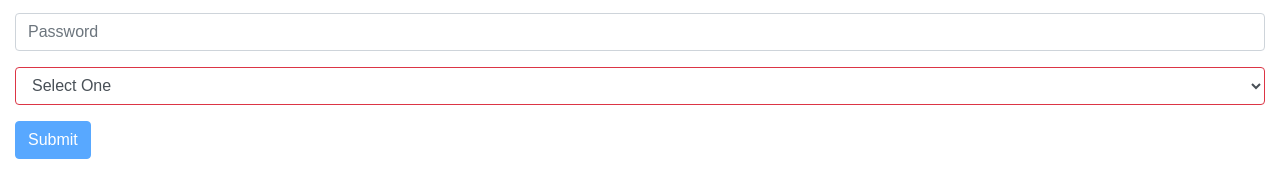
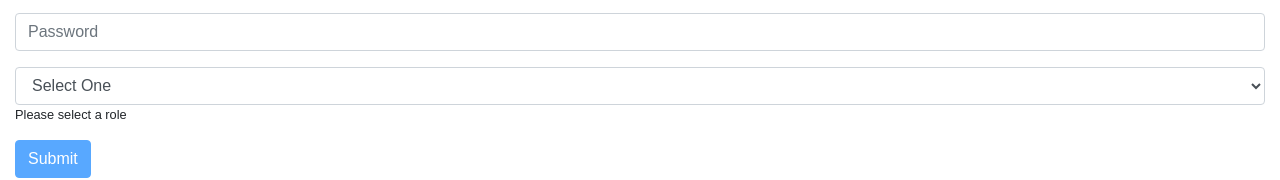
Before and after one commit to heardMan/paintball, a React (Create React App) app in the folder client/: page /register in a window 1280 px wide. Shown: the part 325-505 px from the top of the page. Built offline with nearby package versions, Linux system fonts and the light colour scheme; no server answers.

Commit message:
improved registration errors

```diff
--- a/client/src/Components/Register/Register.js
+++ b/client/src/Components/Register/Register.js
@@ -2,13 +2,17 @@ import React, { Component } from "react";
 
 class Register extends Component {
     render() {
-        const isEnabled = this.props.state.newEmail.length > 0 && this.props.state.password1.length > 0;
+        const isEnabled = this.props.state.newEmail.length > 0 && this.props.state.password1.length > 5 && this.props.state.password2.length > 5 && this.props.state.newRole !== "";
         const notEmail = this.props.state.newEmail.match(/.+@.+\../) === null && this.props.state.newEmail.length > 0  ? "border border-danger" : "";
+        const notEmailText = this.props.state.newEmail.match(/.+@.+\../) === null && this.props.state.newEmail.length > 0  ? "Please enter a more believable email" : "";
         const isEmail = this.props.state.newEmail.match(/.+@.+\../) !== null ? "border border-success" : "";
         const notPassword = this.props.state.password1.length < 6 && this.props.state.password1.length > 0  ? "border border-danger" : "";
+        const notPasswordTextLength = this.props.state.password1.length < 6 && this.props.state.password1.length > 0  ? "Password must be at least 6 character long" : "";
         const passwordsMatch = this.props.state.password1 !== this.props.state.password2 ? "border border-danger" : "";
+        const passwordsMatchText = this.props.state.password1 !== this.props.state.password2 ? "Passwords must match" : "";
         const isPassword = this.props.state.password1.length > 6 ? "border border-success" : "";
         const roleSelect = this.props.state.newRole === "" ? "border border-danger" : "border border-success";
+        const roleSelectText = this.props.state.newRole === "" ? "Please select a role" : "";
         return (
             <div>
                 <div><h2>Register</h2></div>
@@ -16,21 +20,27 @@ class Register extends Component {
                     <label >Email address</label>
                     <input name="newEmail" value={this.props.state.newEmail} onChange={this.props.handleInputChange} type="email" className={`form-control ${notEmail} ${isEmail}`} id="newEmail" aria-describedby="emailHelp" placeholder="Enter email" />
                     <small id="emailHelp" className="form-text text-muted">We'll never share your email with anyone else.</small>
+                    <small className={`d-block`}>{notEmailText}</small>
                 </div>
                 <div className="form-group">
                     <label >Password</label>
                     <input name="password1" value={this.props.state.password1} onChange={this.props.handleInputChange} type="password" className={`form-control ${notPassword} ${isPassword} ${passwordsMatch}`} id="password1" placeholder="Password" />
+                    <small className={`d-block`}>{notPasswordTextLength}</small>
+                    <small className={`d-block`}>{passwordsMatchText}</small>
                 </div>
                 <div className="form-group">
                     <label >Re-Enter Password</label>
                     <input name="password2" value={this.props.state.password2} onChange={this.props.handleInputChange} type="password" className={`form-control ${notPassword} ${isPassword} ${passwordsMatch}`} id="password2" placeholder="Password" />
+                    <small className={`d-block`}>{notPasswordTextLength}</small>
+                    <small className={`d-block`}>{passwordsMatchText}</small>
                 </div>
                 <div className="form-group">
-                    <select name="newRole" className={`form-control ${roleSelect}`} value={this.props.state.newRole} onChange={this.props.handleInputChange}>
+                    <select name="newRole" className={`form-control`} value={this.props.state.newRole} onChange={this.props.handleInputChange}>
                     <option disabled value="">Select One</option>
                         <option value="tenant">Tenant</option>
                         <option value="manager">Manager</option>
                     </select>
+                    <small className={`d-block`}>{roleSelectText}</small>
                 </div>
                 <button disabled={!isEnabled} name="register" onClick={this.props.handleFormSubmit} className="btn btn-primary">Submit</button>
             </div>
--- a/client/src/Components/SignIn/SignIn.js
+++ b/client/src/Components/SignIn/SignIn.js
@@ -15,10 +15,12 @@ class SignIn extends Component {
                 <div className="form-group">
                     <label >Email address</label>
                     <input name="email" value={this.props.state.email} onChange={this.props.handleInputChange} type="email" className={`form-control ${notEmail} ${isEmail}`} id="exampleInputEmail1" aria-describedby="emailHelp" placeholder="Enter email" />
+
                 </div>
                 <div className="form-group">
                     <label >Password</label>
                     <input name="password" value={this.props.state.password} onChange={this.props.handleInputChange} type="password" className={`form-control ${notPassword} ${isPassword}`} id="password" placeholder="Password" />
+                    <small>{}</small>
                 </div>
                 <button name="signIn" disabled={isEnabled} onClick={this.props.handleFormSubmit} type="submit" className="btn btn-primary">Submit</button>
             </form>
```
